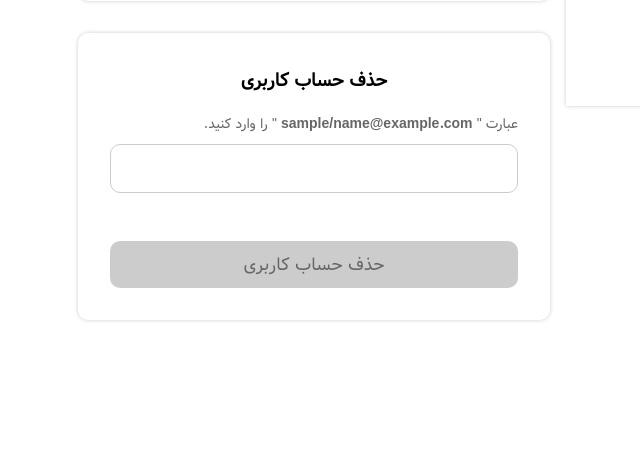
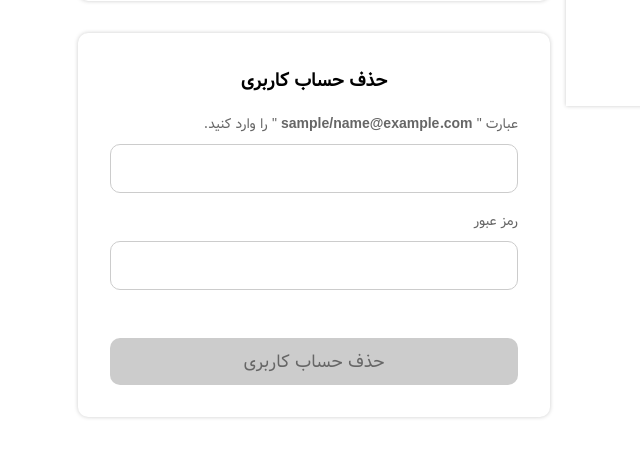
Before and after one commit to W1ckedD/COVID_CT_scan_classification_interface_django, a Django app: page /accounts/dashboard/ in a window 1280 px wide. Shown: the part 694-1143 px from the top of the page, without its empty margins (434-1074 px from the left). Before the commit the page ends 1016 px from the top, so only its background shows below. Run offline with Django 4.2, Linux system fonts and the light colour scheme; the visitor is signed in with stand-in values (Sample User, id 1); some libraries are stand-ins or nearby versions.

Commit message:
added password verification to delete account

```diff
--- a/core/accounts/templates/accounts/dashboard.html
+++ b/core/accounts/templates/accounts/dashboard.html
@@ -89,7 +89,7 @@
 
 <div class="row">
   <div class="col-lg-6 col-md-12 col-sm-12 order-3">
-    <form action="{% url 'accounts_delete-account' %}" method="post" class="form" id="form_delete_account">
+    <form autocomplete="off" action="{% url 'accounts_delete-account' %}" method="post" class="form" id="form_delete_account">
       {% csrf_token %}
       <h3 style="text-align: center;">حذف حساب کاربری</h3>
       <input type="hidden" id="validation_term" value="{{ request.user }}/{{ request.user.email }}">
@@ -98,7 +98,11 @@
           >عبارت "<strong> {{ request.user }}/{{ request.user.email }} </strong>
           " را وارد کنید.</label
         >
-        <input dir="ltr" type="text" name="validation" class="form-control" id="validation">
+        <input dir="ltr" type="text" name="validation" autocomplete="new-validation" class="form-control" id="validation">
+      </div>
+      <div class="form-group">
+        <label for="verify_password">رمز عبور</label>
+        <input dir="ltr" type="password" autocomplete="new-password" name="verify_password" class="form-control">
       </div>
       <button class="btn btn-danger btn-block" disabled id="btn_delete_account">حذف حساب کاربری</button>
     </form>
--- a/core/accounts/views.py
+++ b/core/accounts/views.py
@@ -58,9 +58,12 @@ class LoginView(View):
       return redirect('accounts_dashboard')
 
     elif username:
-      user = auth.authenticate(username=username, password=password)
-      if user is None:
+      user = User.objects.filter(username=username)
+      if not user.exists():
         messages.error(request, 'نام کاربری / ایمیل یا رمز عبور اشتباه است.')
+        return redirect('accounts_login')
+      user = User.objects.get(username=username)
+      if not user.check_password(password):
         # Log
         log = Log.objects.create(
           account=request.user,
@@ -68,6 +71,7 @@ class LoginView(View):
           msg='ورود ناموفق به حساب کاربری به دلیل رمز عبور نادرست.',
           success=False,
         )
+        messages.error(request, 'نام کاربری / ایمیل یا رمز عبور اشتباه است.')
         return redirect('accounts_login')
       auth.login(request, user)
       messages.success(request, 'خوش آمدید.')
@@ -206,6 +210,7 @@ class DeleteAccountView(View):
   @login_required('accounts_login')
   def post(self, request, *args, **kwargs):
     validation = request.POST.get('validation')
+    password = request.POST.get('verify_password')
     if validation != f'{request.user.username}/{request.user.email}':
       messages.error(request, 'عبارت وارد شده نادرست است.')
       log = Log.objects.create(
@@ -213,6 +218,15 @@ class DeleteAccountView(View):
         action_type='DELETE',
         success=False,
         msg='حذف ناموفق حساب کاربری به علت عدم ورود صحیح عبارت داده شده.'
+      )
+      return redirect('accounts_dashboard')
+    elif not request.user.check_password(password):
+      messages.error(request, 'رمز عبور وارد شده نادرست است.')
+      log = Log.objects.create(
+        account=request.user,
+        action_type='DELETE',
+        success=False,
+        msg='حذف ناموفق حساب کاربری به علت عدم ورود رمز عبور صحیح.'
       )
       return redirect('accounts_dashboard')
     else:
@@ -223,11 +237,11 @@ class DeleteAccountView(View):
         fs.delete(IMG_DIR)
         sample.delete()
       user = User.objects.get(username=request.user.username)
-      auth.logout(request)
-      user.delete()
       log = Log.objects.create(
         account=request.user,
         action_type='DELETE',
         msg='حذف موفق حساب کاربری.'
       )
+      auth.logout(request)
+      user.delete()
       return redirect('index')
```
